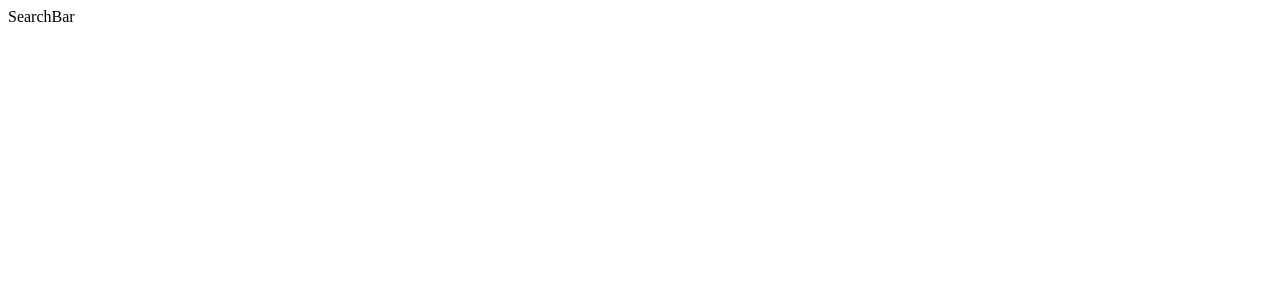
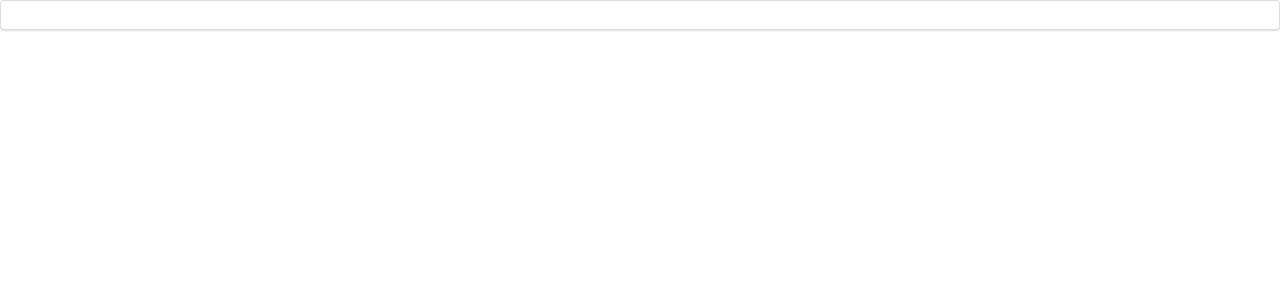
Before and after one commit to ChristinaXT/videos, a React (Create React App) app: page / in a window 1280 px wide. Shown: the top 300 px of the page. Built offline with nearby package versions, Linux system fonts and the light colour scheme.

Commit message:
added index

```diff
--- a/public/index.html
+++ b/public/index.html
@@ -5,6 +5,7 @@
     <link rel="icon" href="%PUBLIC_URL%/favicon.ico" />
     <meta name="viewport" content="width=device-width, initial-scale=1" />
     <meta name="theme-color" content="#000000" />
+    <link rel="stylesheet" href="https://cdnjs.cloudflare.com/ajax/libs/semantic-ui/2.4.1/semantic.min.css">
     <meta
       name="description"
       content="Web site created using create-react-app"
--- a/src/components/App.js
+++ b/src/components/App.js
@@ -5,7 +5,7 @@
    render() {
      return (
        <div>
-       <SearchBar />
+          <SearchBar />
        </div>
      );
    }
--- a/src/components/SearchBar.js
+++ b/src/components/SearchBar.js
@@ -2,7 +2,10 @@
 
 class SearchBar extends React.Component {
   render() {
-    return <div>SearchBar</div>;
+    return (
+      <div className="ui segment">
+      </div>
+    );
   }
 }
 
```
